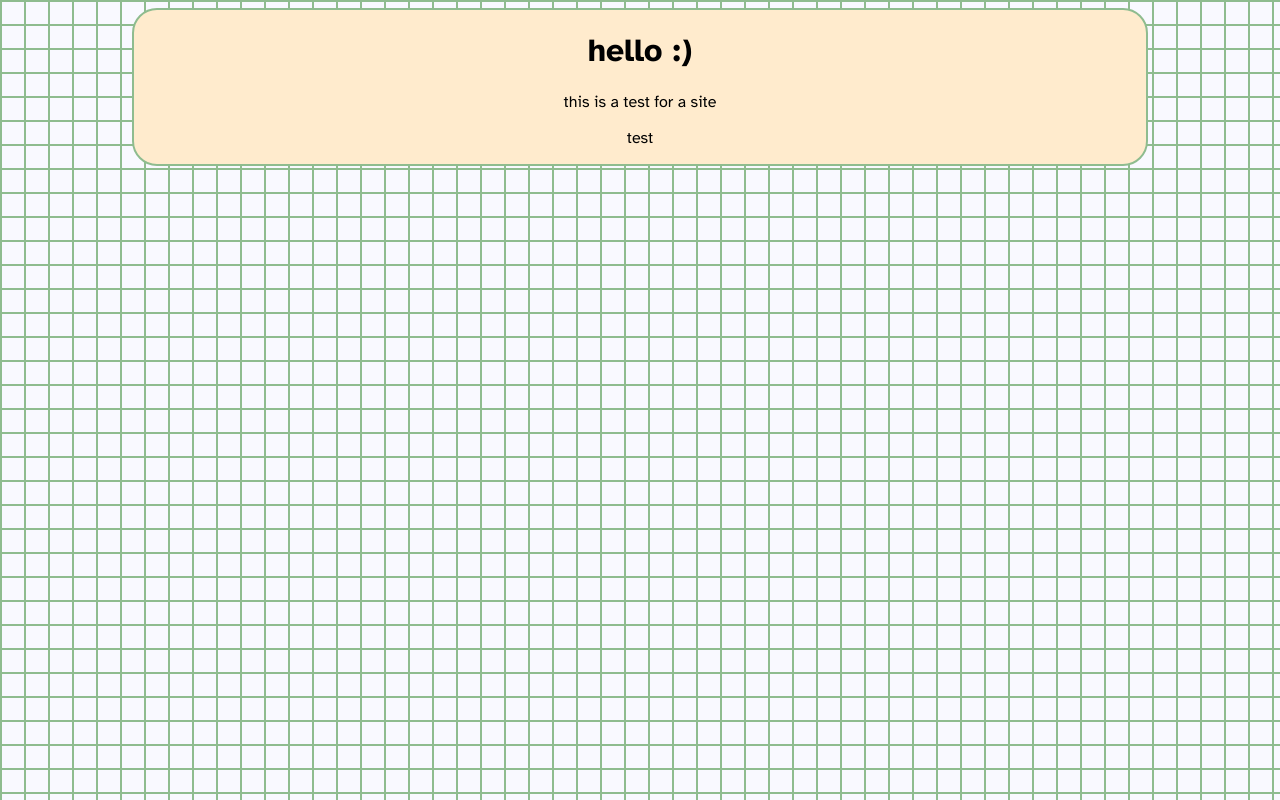
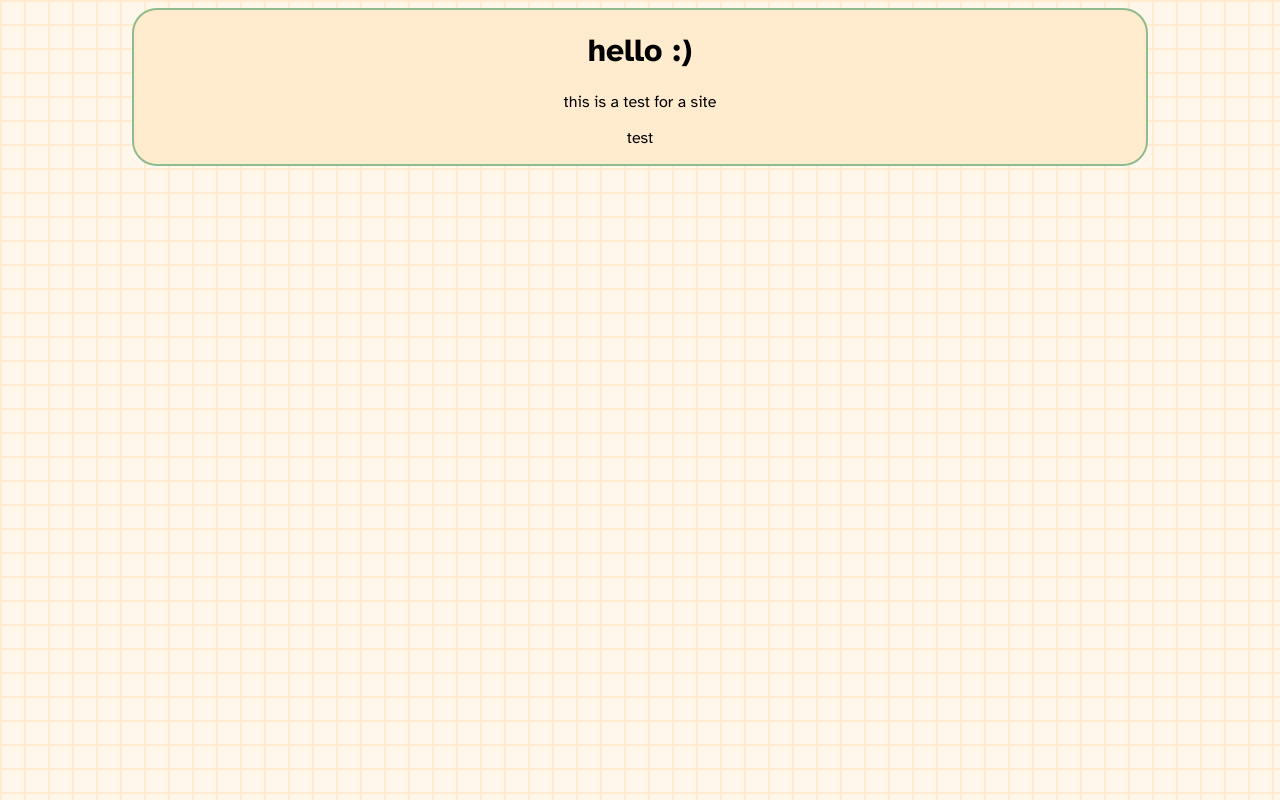
Before and after one commit to jacksonlundquist/jacksonlundquist.com, a plain HTML site: page index.html in a window 1280 px wide. Drawn offline with Linux system fonts and the light colour scheme.

Commit message:
Update style.css

```diff
--- a/style.css
+++ b/style.css
@@ -5,8 +5,8 @@ div:first-of-type { /* Centers parent DIV. */
 }
 
 body { /* Grid background. Also sets Atkinson Hyperlegible as default font. */
-    background: repeating-linear-gradient(90deg,  #8FBC8F  0,  #8FBC8F  5%, transparent 0, transparent 50%), repeating-linear-gradient(180deg,  #8FBC8F  0,  #8FBC8F  5%, transparent 0, transparent 50%);
+    background: repeating-linear-gradient(90deg,  #ffebcd  0,  #ffebcd  5%, transparent 0, transparent 50%), repeating-linear-gradient(180deg,  #ffebcd  0,  #ffebcd  5%, transparent 0, transparent 50%);
     background-size: 3em 3em;
-    background-color: #f9f9ff;
+    background-color: #fff7eb;
     font-family: 'Atkinson Hyperlegible', sans-serif;
 };
```
